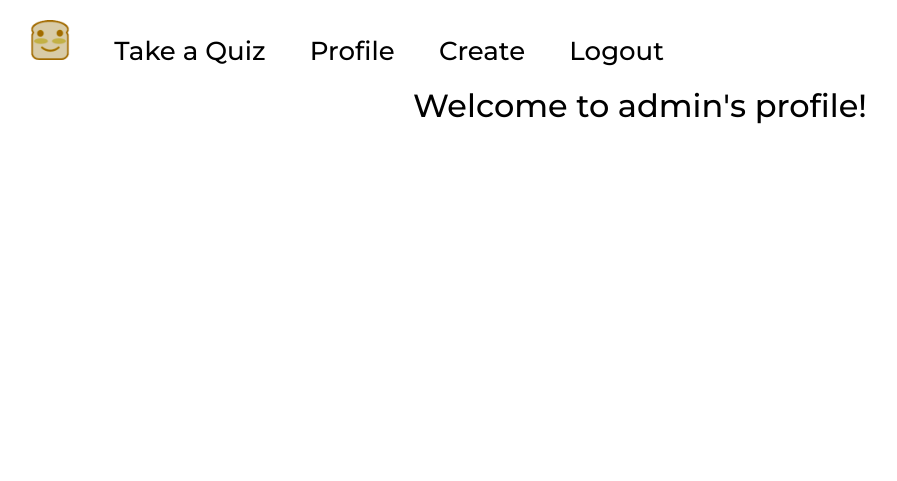
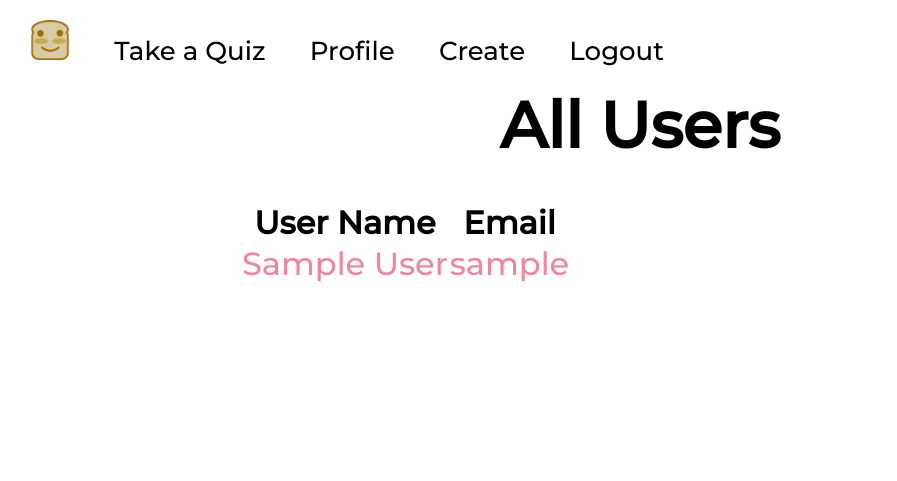
Before and after one commit to Sothatsit/BreadType, a Flask app: page /admin in a window 1280 px wide. Shown: the top 481 px of the page, without its empty margins (0-897 px from the left). Run offline with Flask 2, Linux system fonts and the light colour scheme; the visitor is signed in with stand-in values (Sample User, id 1); data comes from the database, SQL or seed files in the repository; parts of the project's set-up code (start-up, migrations or seed data) failed here and were passed over.

Commit message:
Added admin.html

```diff
--- /dev/null
+++ b/client/templates/admin.html
@@ -0,0 +1,35 @@
+{% extends "base.html" %}
+
+{% block head %}
+<!-- The stylesheet specific to this page. -->
+<link type="text/css" rel="stylesheet" href="/" />
+<!-- The code specific to this page. -->
+<script src="/"></script>
+{% endblock %}
+
+{% block content %}
+
+<h1>All Users</h1>
+<br>
+<div>
+    <table>
+        <thead>
+            <tr>
+                <th id="name_col">User Name</th>
+                <th>Email</th>
+            </tr>
+        </thead>
+        <tbody>
+            {% for user in users %}
+            <div>
+            <tr>
+                <td><a href="/profile/{{ user.id }}">{{ user.name }}</a></td>
+                <td><a href="mailto:{{ user.email_address }}">{{ user.email_address }}</td>
+            </tr>
+            </div>
+            {% endfor %}
+        </tbody>
+    </table>
+</div>
+
+{% endblock %}
--- a/client/templates/view_quiz.html
+++ b/client/templates/view_quiz.html
@@ -9,7 +9,7 @@
 
 {% block content %}
 
-<h1>All quizzes</h1>
+<h1>All Quizzes</h1>
 <br>
 <div>
     <table>
--- a/server/main_routes.py
+++ b/server/main_routes.py
@@ -4,7 +4,7 @@ Manages the routes for the main entry-points to the website.
 
 from flask_login import login_required, current_user
 from flask import Blueprint, render_template, send_from_directory, current_app, flash, request
-from .user_model import requires_role, load_user
+from .user_model import requires_role, load_user, load_all_users
 from .quiz_model import load_quiz
 from .error_routes import not_found
 
@@ -38,10 +38,11 @@ def profile(user_id):
 @main.route("/admin")
 @requires_role("admin")
 def admin():
-    """ Not actually useful, just for testing @requires_role. """
-    return render_template("profile.html",
+    """ Admin page to view all current users """
+    users = load_all_users()
+    return render_template("admin.html",
         title="Admin",
-        name="admin")
+        users=users)
 
 
 @main.route("/<path:path>")
```
